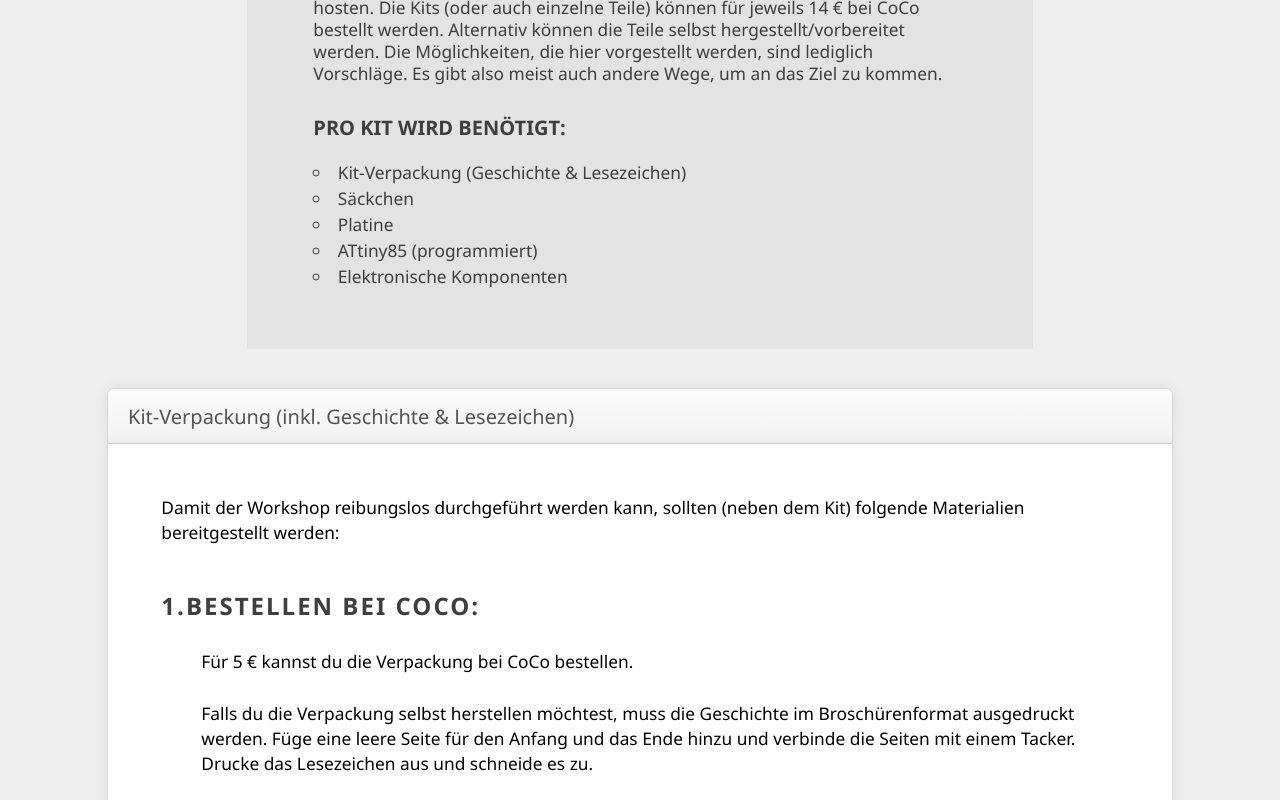
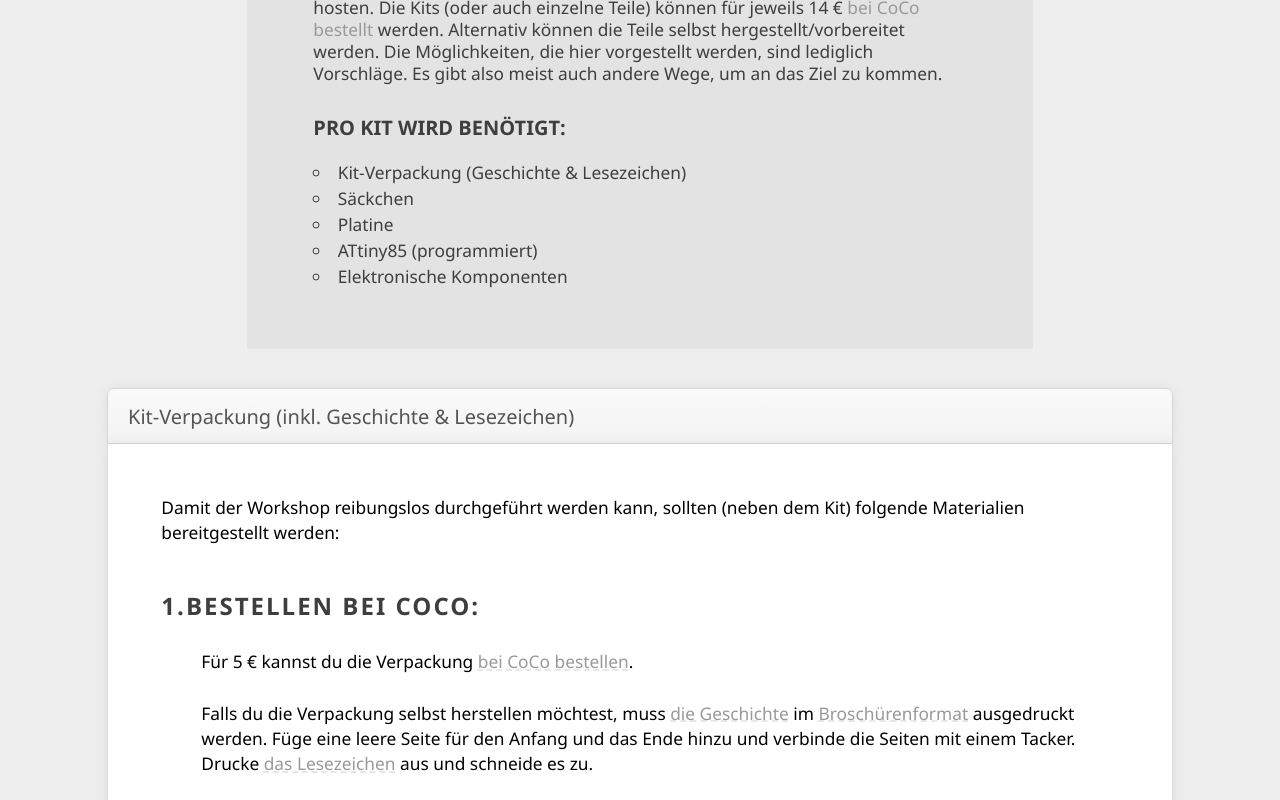
Before and after one commit to tibifant/schimmerleiter, a plain HTML site: page docs/index.html in a window 1280 px wide. Both pictures are taken after a click on the element "Kit-Verpackung (inkl. Geschichte & Lesezeichen)". Shown: the part 3854-4654 px from the top of the page. Drawn offline with Linux system fonts and the light colour scheme.

Commit message:
all Links been added. + the template to make the book from Pappe(in photo form).

```diff
--- a/docs/index.html
+++ b/docs/index.html
@@ -255,6 +255,9 @@
                      längere Bein an minus und neben dem Widerstand muss es an plus.</li>
             </ul>
 
+            <br>
+            <ul>[<a href="https://www.youtube.com/watch?v=KNWao0JgPwA">Löten für Einsteiger?</a> Oder direkt <a href="https://www.loetstation.info/richtig-loeten?">https://www.loetstation.info/richtig-loeten?</a>]</ul>
+
         </div>
         <!-- ############################################################################################################ -->
         <div class="chapter"><div class="chapter-text">Anleitung zur Betreuung des Löt-Kits</div></div>
@@ -360,7 +363,7 @@
             </table>
             <p></p>
             <li>Alle Teile in das Stoffsäckchen und zusammen in das ausgehöhlte Buch. </li>
-            <li>Das Lesezeichen ausdrucken, ausschneiden und auf Seite 12 der Geschichte einlegen. </li>
+            <li><a href="https://github.com/tibifant/schimmerleiter/blob/main/Lesezeichen%20Druckvorlage.pdf">Das Lesezeichen</a> ausdrucken, ausschneiden und auf Seite 12 der Geschichte einlegen. </li>
 
 
 
@@ -374,7 +377,7 @@
         <div class="container">
               <div class="finner">
                 <h3>Um was handelt es sich?</h3>
-                Diese Anleitung bietet einige Anregungen, um einen DIY-Löt-Workshop zu hosten. Die Kits (oder auch einzelne Teile) können für jeweils 14 € bei CoCo bestellt werden.
+                Diese Anleitung bietet einige Anregungen, um einen DIY-Löt-Workshop zu hosten. Die Kits (oder auch einzelne Teile) können für jeweils 14 € <a href="schimmerleiter@proton.me">bei CoCo bestellt</a> werden.
 Alternativ können die Teile selbst hergestellt/vorbereitet werden. Die Möglichkeiten, die hier vorgestellt werden, sind lediglich Vorschläge. Es gibt also meist auch andere Wege, um an das Ziel zu kommen.
               </div>
               <div class="finner">
@@ -397,10 +400,10 @@ Alternativ können die Teile selbst hergestellt/vorbereitet werden. Die Möglich
               <br>
               <h2>1.Bestellen bei CoCo: </h2>
               <ul>
-                Für 5 € kannst du die Verpackung bei CoCo bestellen.<br><br>
-                Falls du die Verpackung selbst herstellen möchtest, muss die Geschichte im Broschürenformat ausgedruckt werden.
+                Für 5 € kannst du die Verpackung <a href="schimmerleiter@proton.me">bei CoCo bestellen</a>.<br><br>
+                Falls du die Verpackung selbst herstellen möchtest, muss <a href="https://github.com/tibifant/schimmerleiter/blob/main/Schimmerleiter.pdf">die Geschichte</a> im <a href="https://helpx.adobe.com/de/acrobat/kb/print-booklets-acrobat-reader.html">Broschürenformat</a> ausgedruckt werden.
                 Füge eine leere Seite für den Anfang und das Ende hinzu und verbinde die Seiten mit einem Tacker.
-                Drucke das Lesezeichen aus und schneide es zu.
+                Drucke <a href="https://github.com/tibifant/schimmerleiter/blob/main/Lesezeichen%20Druckvorlage.pdf">das Lesezeichen</a> aus und schneide es zu.
 
               </ul>
 
@@ -408,7 +411,7 @@ Alternativ können die Teile selbst hergestellt/vorbereitet werden. Die Möglich
               <h2>2.Buch aushöhlen:</h2>
               <ul>
                 Du benötigt zunächst ein (mindestens 3,5 cm) dickes, gebundenes Buch. Stelle sicher, dass das Buch groß genug ist, um DIN-A5-Seiten zu enthalten.
-                Höhle das Buch aus. Lasse dabei die ersten 22 Seiten (circa) aus. Das Loch in dem Buch sollte mindestens 3 cm tief sein. Du kannst dazu hier eine Anleitung in Videoform finden.
+                Höhle das Buch aus. Lasse dabei die ersten 22 Seiten (circa) aus. Das Loch in dem Buch sollte mindestens 3 cm tief sein. Du kannst dazu <a href="https://www.youtube.com/watch?v=HO4JU3kuJCs">hier eine Anleitung in Videoform</a> finden.
                 Schneide die ersten ausgelassenen Seiten aus dem Buch raus.
                 Klebe die Geschichte, nachdem du das Buch fertig ausgehöhlt hast und es getrocknet ist, auf der Innenseite des Buchdeckels ein. Klebe dabei die leere Rückseite der Geschichte so in das Buch, dass sie von der Buchmitte aus geöffnet wird.
                 Das ausgedruckte Lesezeichen legst du auf Seite 11 der Geschichte ein, sodass es passend zur Geschichte gefunden wird.
@@ -417,6 +420,9 @@ Alternativ können die Teile selbst hergestellt/vorbereitet werden. Die Möglich
               <img src="assets/buch.png">
 
               <h2>3.Buch aus Karton/Pappe fertigen:</h2>
+
+              <img src="assets/null.png">
+
               <ul>
                 Klebe die Geschichte auf der Innenseite des Buchdeckels ein. Klebe dabei die leere Rückseite der Geschichte so in das Buch, dass sie von der Buchmitte aus geöffnet wird.
                 Das ausgedruckte Lesezeichen legst du auf Seite 12 der Geschichte ein, sodass es passend zur Geschichte gefunden wird.
@@ -436,19 +442,19 @@ Alternativ können die Teile selbst hergestellt/vorbereitet werden. Die Möglich
               <br>
               <h2>1.Bestellen bei CoCo: </h2>
               <ul>
-                Für 0,50 € kannst du das Säckchen bei CoCo bestellen.
+                Für 0,50 € kannst du das Säckchen <a href="schimmerleiter@proton.me">bei CoCo bestellen</a>.
 
               </ul>
 
               <br>
               <h2>2.Nähen:</h2>
               <ul>
-                Wenn du die Möglichkeit hast, selbst Stoffsäckchen zu nähen (hier findest du eine Anleitung dazu), kannst du sie mit den Maßen (etwa) 10 x 8 cm herstellen.
+                Wenn du die Möglichkeit hast, selbst Stoffsäckchen zu nähen (<a href="https://magazin.makerist.de/naehen/einfache-stoffsaeckchen-selber-naehen/">hier findest du eine Anleitung dazu</a>), kannst du sie mit den Maßen (etwa) 10 x 8 cm herstellen.
               </ul>
               <br>
               <h2>3.Bestellen:</h2>
               <ul>
-                Du kannst das Säckchen auch bestellen (0,45 € / Stück). Dazu finden sich einige Anbieter im Internet.
+                Du kannst das Säckchen auch <a href="https://www.organzabeutel24.de/Leinenbeutel/Leinenbeutel-Kategorie/leinenbeutel-10x80-artikel.html">bestellen (0,45 € / Stück)</a>. Dazu finden sich einige Anbieter im Internet.
               </ul>
           </div>
 
@@ -460,7 +466,7 @@ Alternativ können die Teile selbst hergestellt/vorbereitet werden. Die Möglich
               <br>
               <h2>1.Bestellen bei CoCo: </h2>
               <ul>
-                Für 3 € kannst du die Platine bei CoCo bestellen.
+                Für 3 € kannst du die Platine <a href="schimmerleiter@proton.me">bei CoCo bestellen</a>.
 
               </ul>
 
```
Also changed, not shown: docs/assets/null.png (added).
